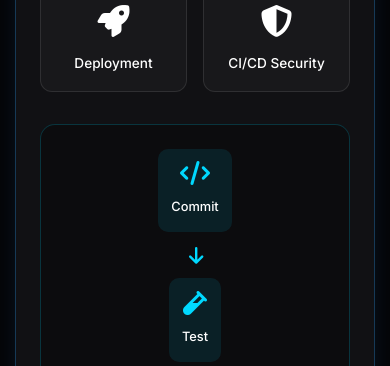
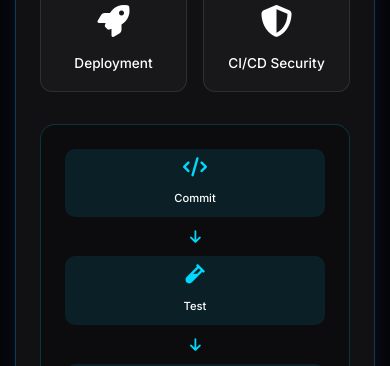
Before and after one commit to iska08/portfolio, a website: page index.html in a window 390 px wide. Shown: the part 9550-9916 px from the top of the page. Drawn offline with nearby package versions, Linux system fonts and the light colour scheme.

Commit message:
portfolio

```diff
--- a/styles/main.css
+++ b/styles/main.css
@@ -1156,7 +1156,7 @@ body {
 }
 
 
-/* Pipeline Visualization */
+/* Pipeline Visualization - Horizontal layout (desktop) */
 
 .pipeline-visual {
     background: rgba(0, 0, 0, 0.3);
@@ -1164,14 +1164,18 @@ body {
     padding: 1.5rem;
     margin-top: 2rem;
     border: 1px solid rgba(0, 217, 255, 0.2);
+    overflow-x: auto;
+    /* Allow scroll on small screens if needed */
 }
 
 .pipeline-steps {
     display: flex;
     justify-content: space-between;
     align-items: center;
-    flex-wrap: wrap;
     gap: 0.5rem;
+    flex-wrap: nowrap;
+    /* Force single line on desktop */
+    min-width: min-content;
 }
 
 .pipeline-step {
@@ -1181,6 +1185,7 @@ body {
     background: rgba(0, 217, 255, 0.1);
     border-radius: 10px;
     position: relative;
+    min-width: 80px;
 }
 
 .pipeline-step i {
@@ -1198,11 +1203,42 @@ body {
 .pipeline-arrow {
     color: var(--primary-color);
     font-size: 1.2rem;
+    flex-shrink: 0;
 }
+
+
+/* Tablet responsive - keep horizontal but smaller */
 
 @media (max-width: 768px) {
     .pipeline-steps {
+        gap: 0.3rem;
+    }
+    .pipeline-step {
+        padding: 0.5rem;
+        min-width: 60px;
+    }
+    .pipeline-step i {
+        font-size: 1.2rem;
+    }
+    .pipeline-step span {
+        font-size: 0.7rem;
+    }
+    .pipeline-arrow {
+        font-size: 0.9rem;
+    }
+}
+
+
+/* Mobile responsive - stack vertically only on very small screens */
+
+@media (max-width: 550px) {
+    .pipeline-steps {
         flex-direction: column;
+        gap: 0.5rem;
+    }
+    .pipeline-step {
+        width: 100%;
+        min-width: auto;
     }
     .pipeline-arrow {
         transform: rotate(90deg);
```
